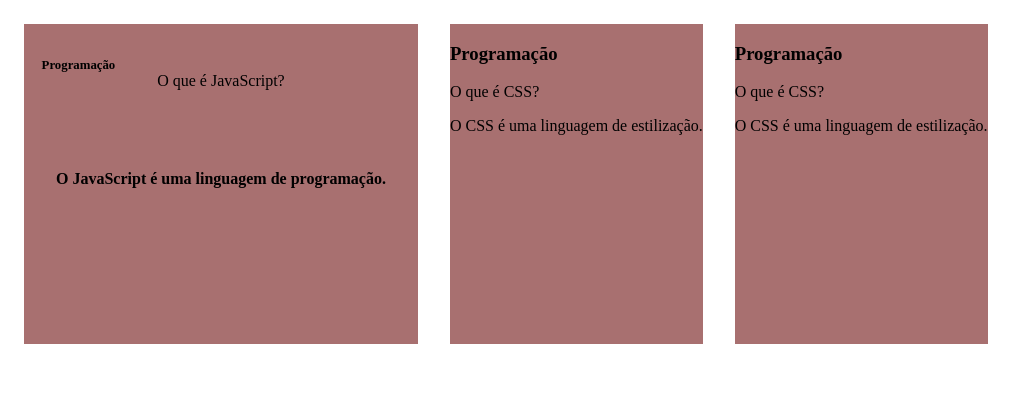
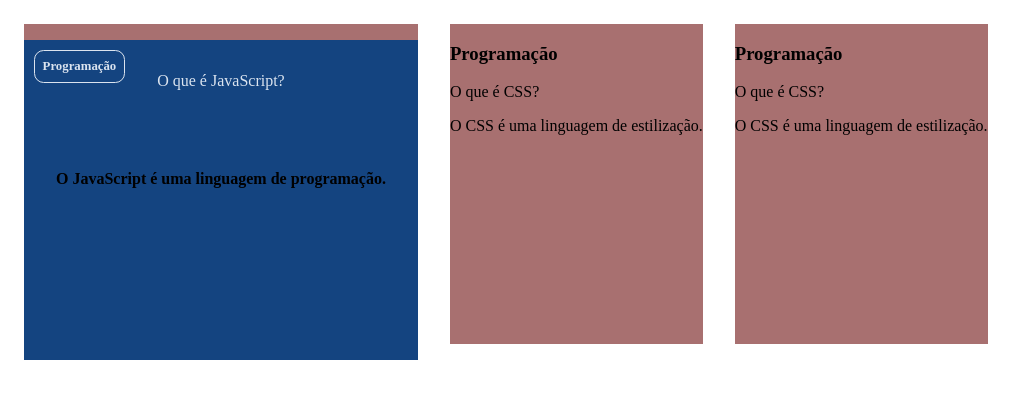
Before and after one commit to aninhax11/cartao, a plain HTML site: page index.html in a window 1280 px wide. Shown: the whole page, without its empty margins (0-1027 px from the left). Drawn offline with Linux system fonts and the light colour scheme; a web font is replaced by a local one.

Commit message:
Add files via upload

```diff
--- a/style.css
+++ b/style.css
@@ -1,5 +1,14 @@
 
 @import url('https://fonts.googleapis.com/css2?family=Bai+Jamjuree:ital,wght@0,200;0,300;0,400;0,500;0,600;0,700;1,200;1,300;1,400;1,500;1,600;1,700&display=swap');
+
+:root {
+    --text-color:#DBE4EF;
+    --card-front-color:#144480;
+    --card-black-color:#00F4BF;
+}
+
+
+
 
 body {
     background: url(/assets/img/bg-desktop.jpg );
```
